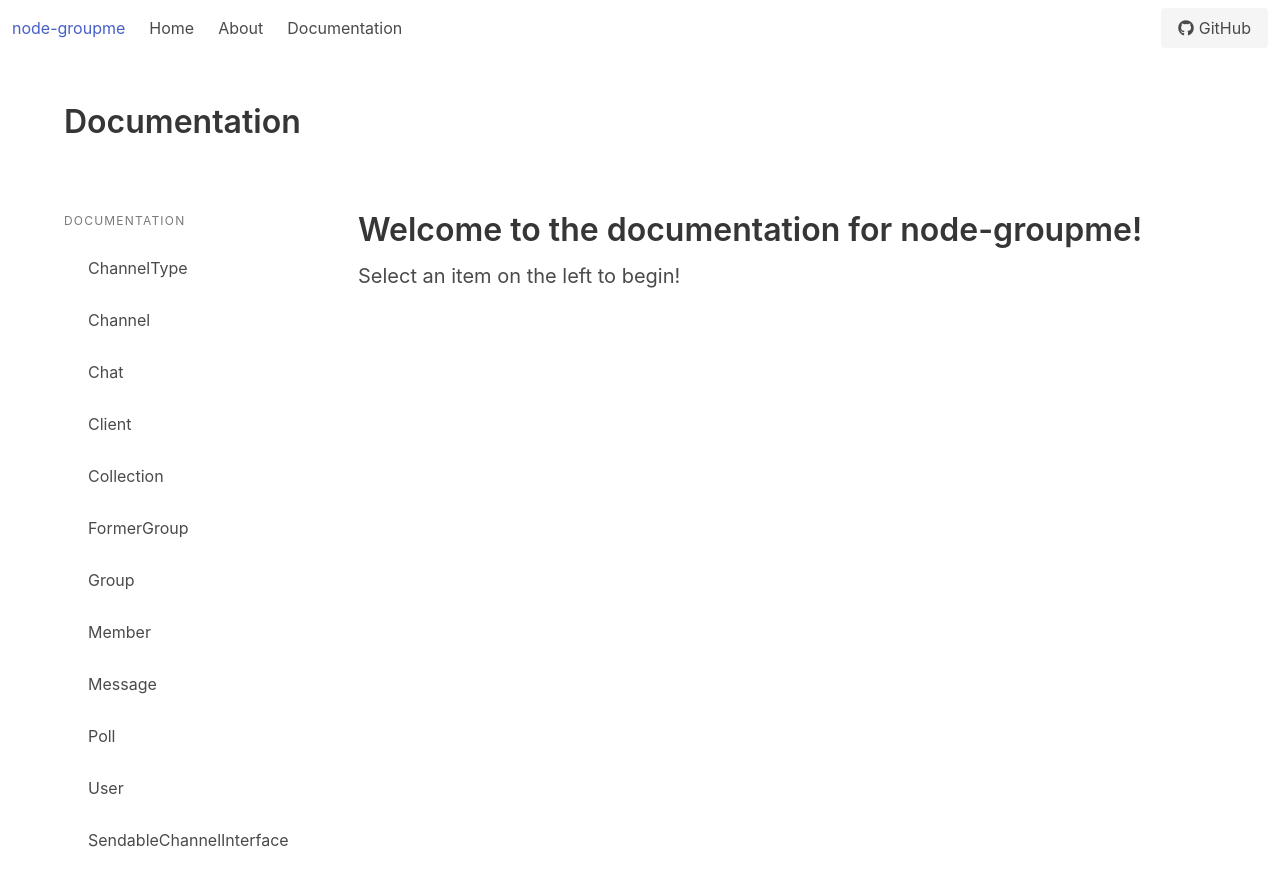
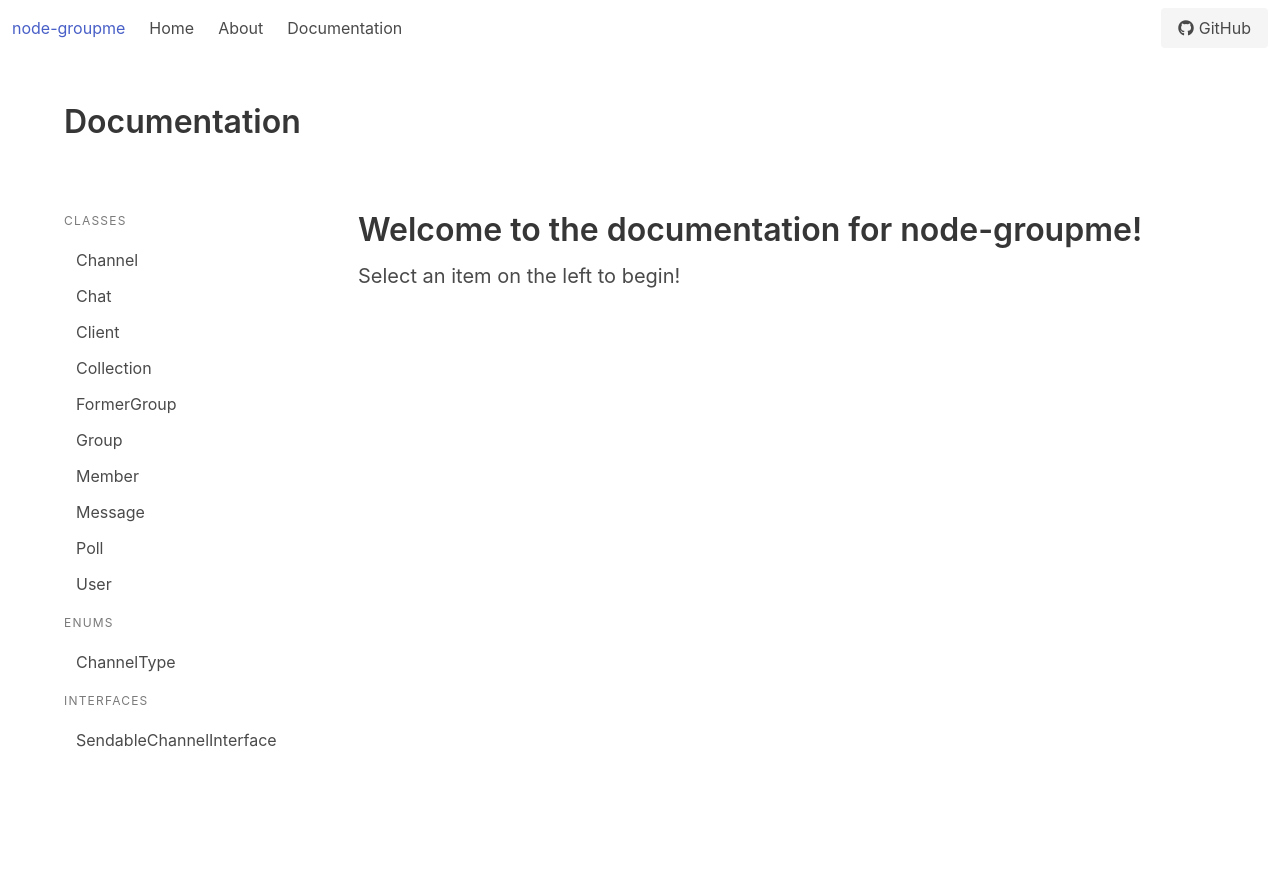
Before and after one commit to groupme-js/newdocs, a Next.js app: page /docs in a window 1280 px wide. After the commit the page ends 800 px from the top, so only its background shows below. Built offline with nearby package versions, Linux system fonts and the light colour scheme.

Commit message:
separate doc types

```diff
--- a/components/DocMenu.js
+++ b/components/DocMenu.js
@@ -5,15 +5,47 @@ export default function DocMenu() {
     return (
         <>
             <aside className="menu">
-                <p className="menu-label">Documentation</p>
+                <p className="menu-label">Classes</p>
                 <ul className="menu-list">
-                    {docSource.children.map((child) => {
-                        return (
-                            <li key={child.name}>
-                                <a><Link href={"/docs/" + child.name}>{child.name}</Link></a>
-                            </li>
-                        )
-                    })}
+                    {docSource.children
+                        .filter((child) => child.kindString == "Class")
+                        .map((child) => {
+                            return (
+                                <li key={child.name}>
+                                    <Link href={`/docs/${child.name}`}>
+                                        <a>{child.name}</a>
+                                    </Link>
+                                </li>
+                            )
+                        })}
+                </ul>
+                <p className="menu-label">Enums</p>
+                <ul className="menu-list">
+                    {docSource.children
+                        .filter((child) => child.kindString == "Enumeration")
+                        .map((child) => {
+                            return (
+                                <li key={child.name}>
+                                    <Link href={`/docs/${child.name}`}>
+                                        <a>{child.name}</a>
+                                    </Link>
+                                </li>
+                            )
+                        })}
+                </ul>
+                <p className="menu-label">Interfaces</p>
+                <ul className="menu-list">
+                    {docSource.children
+                        .filter((child) => child.kindString == "Interface")
+                        .map((child) => {
+                            return (
+                                <li key={child.name}>
+                                    <Link href={`/docs/${child.name}`}>
+                                        <a>{child.name}</a>
+                                    </Link>
+                                </li>
+                            )
+                        })}
                 </ul>
             </aside>
         </>
--- a/pages/docs/[id].js
+++ b/pages/docs/[id].js
@@ -36,7 +36,10 @@ export default function Docs({ childData }) {
                         </div>
                     </div>
                     <div className="tile is-parent">
-                        <div className="tile is-child">{JSON.stringify(childData, null, 2)}</div>
+                        <div className="tile is-child">
+                            <p class="title py-3">Coming soon, here's a JSON dump of the data for now</p>
+                            {JSON.stringify(childData, null, 2)}
+                        </div>
                     </div>
                 </div>
             </div>
```
Also changed, not shown: lib/docs.js (line endings or trailing spaces).
